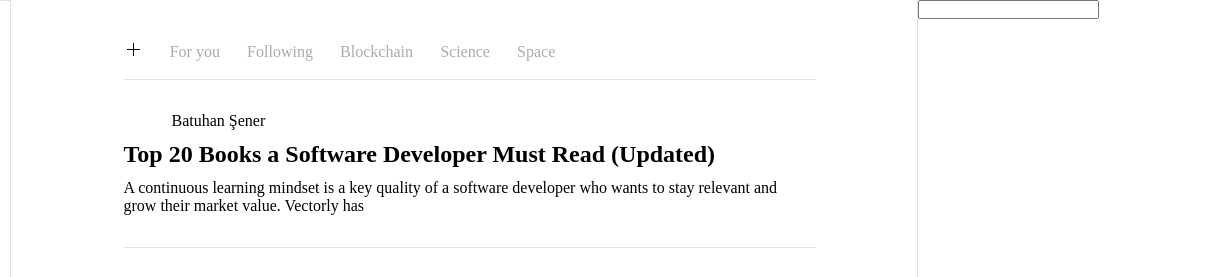
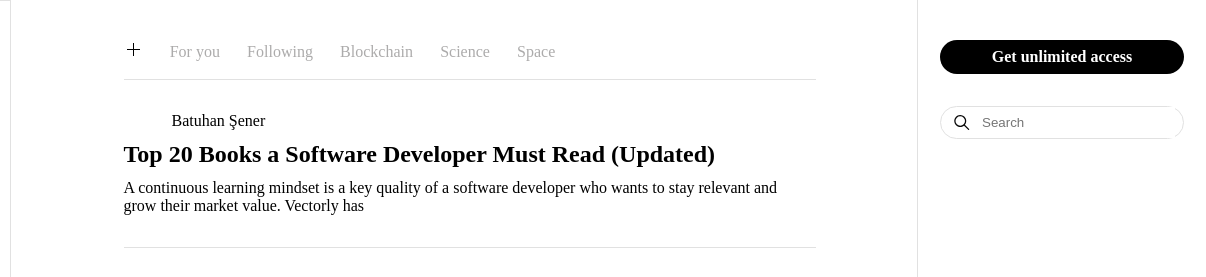
Before and after one commit to abatuhan06/CSS-SASS, a plain HTML site: page medium/index.html in a window 1280 px wide. Shown: the top 277 px of the page, 74-1280 px from the left. Drawn offline with Linux system fonts and the light colour scheme; a web font is replaced by a local one.

Commit message:
asidebar added

```diff
--- a/medium/index.html
+++ b/medium/index.html
@@ -38,7 +38,7 @@
 
         <div class="filter">
             <ul>
-                <li><a href="" class="btn"><svg width="19" height="19" class="de nj ha"><path d="M9 9H3v1h6v6h1v-6h6V9h-6V3H9v6z" fill-rule="evenodd"></path></svg></a></li>
+                <li><a href="" class=""><svg width="19" height="19" class="de nj ha"><path d="M9 9H3v1h6v6h1v-6h6V9h-6V3H9v6z" fill-rule="evenodd"></path></svg></a></li>
                 <li><a href="#">For you</a></li>
                 <li><a href="#">Following </a></li>
                 <li><a href="#">Blockchain</a></li>
@@ -121,9 +121,11 @@
     </div>
 
         <div class="rightbar">
-            <a href="#" class="btn access"></a>
-            <input type="text" name="" id="">
-
+            <a href="#" class="btn access">Get unlimited access</a>
+            <div class="textbox">
+                <svg id="searchicon" width="25" height="25" viewBox="0 0 25 25" fill="rgba(8, 8, 8, 1)"><path d="M20.07 18.93l-4.16-4.15a6 6 0 1 0-.88.88l4.15 4.16a.62.62 0 1 0 .89-.89zM6.5 11a4.75 4.75 0 1 1 9.5 0 4.75 4.75 0 0 1-9.5 0z"></path></svg>
+                <input type="text" name="" id="" placeholder="Search">
+            </div>
         </div>
     </div>
 </body>
--- a/medium/style.css
+++ b/medium/style.css
@@ -158,3 +158,54 @@ section{
 .filter li{
     padding-right: 1.7rem;
 }
+
+.rightbar{
+    max-width: 20.5rem;
+    margin: 2.5rem auto 0 auto;
+}
+
+.rightbar input{
+    font-weight: 500;
+    padding: 0.5rem 1rem 0.5rem 0;
+    border: none;
+}
+
+input[type=text]:focus {
+    border: none;
+    outline: none;
+}
+
+.textbox{
+    display: flex;
+    align-items: center;
+    border: #E1E1E1 solid 1px;
+    border-radius: 2rem;
+    padding: 0 0.5rem;
+}
+
+#searchicon{
+    margin-right: 0.5rem;
+}
+
+.btn{
+    padding: 0.5rem 1rem;
+    text-decoration: none;
+    color: #fff;
+    background: #000;
+    margin-bottom: 2rem;
+    display: block;
+    text-align: center;
+    border-radius: 2rem;
+    font-weight: 600;
+}
+
+
+@media screen and (max-width: 1150px) {
+   .rightbar{
+    visibility: hidden;
+   }
+
+   .major-y{
+    width: 100%;
+   }
+}
```
